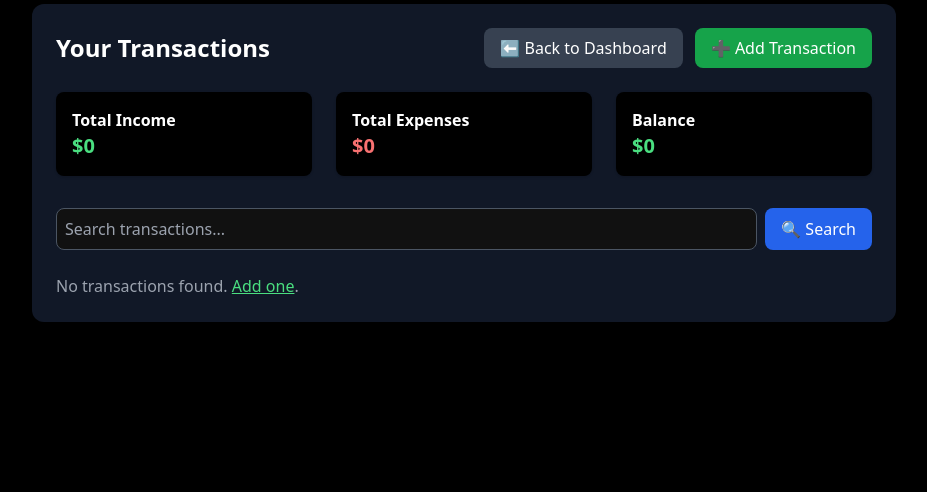
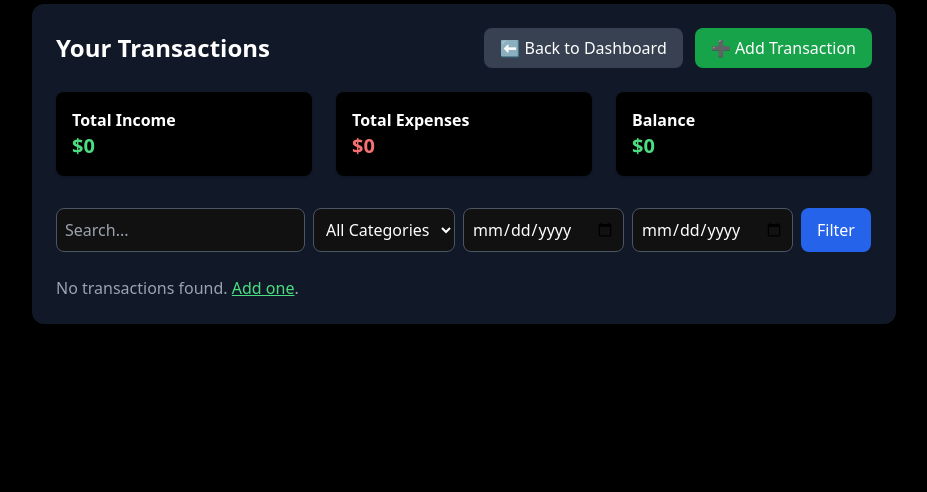
Before and after one commit to ethanmwangi/Financial_manager, a Django app: page /transactions/ in a window 1280 px wide. Shown: the part 140-632 px from the top of the page, without its empty margins (176-1103 px from the left). Run offline with Django 5.2, Linux system fonts and the light colour scheme; the visitor is signed in with stand-in values (Sample User, id 1); data that the repository does not hold is empty; parts of the project's set-up code (start-up, migrations or seed data) failed here and were passed over; some libraries are stand-ins or nearby versions.

Commit message:
final touch fr

```diff
--- a/transactions/templates/transactions/transaction_list.html
+++ b/transactions/templates/transactions/transaction_list.html
@@ -33,13 +33,22 @@
     </div>
   </div>
 
-  <!-- Search -->
-  <form method="get" class="mb-6 flex">
-    <input type="text" name="q" placeholder="Search transactions..."
-           value="{{ query|default:'' }}"
-           class="flex-1 p-2 rounded-lg border border-gray-600 text-black">
-    <button type="submit" class="ml-2 px-4 py-2 bg-blue-600 hover:bg-blue-700 rounded-lg text-white">
-      🔍 Search
+  <!-- Advanced Filtering -->
+  <form method="get" class="mb-6 flex flex-wrap gap-2">
+    <input type="text" name="q" placeholder="Search..." value="{{ query|default:'' }}"
+           class="p-2 rounded-lg border border-gray-600 text-black">
+    <select name="category" class="p-2 rounded-lg border border-gray-600 text-black">
+      <option value="all">All Categories</option>
+      {% for cat in categories %}
+        <option value="{{ cat }}" {% if category == cat %}selected{% endif %}>{{ cat|title }}</option>
+      {% endfor %}
+    </select>
+    <input type="date" name="start_date" value="{{ start_date|default:'' }}"
+           class="p-2 rounded-lg border border-gray-600 text-black">
+    <input type="date" name="end_date" value="{{ end_date|default:'' }}"
+           class="p-2 rounded-lg border border-gray-600 text-black">
+    <button type="submit" class="px-4 py-2 bg-blue-600 hover:bg-blue-700 rounded-lg text-white">
+      Filter
     </button>
   </form>
 
--- a/transactions/urls.py
+++ b/transactions/urls.py
@@ -7,5 +7,6 @@ urlpatterns = [
     path('create/', views.transaction_create, name='transaction_create'),
     path('edit/<int:pk>/', views.edit_transaction, name='edit_transaction'),
     path('delete/<int:pk>/', views.delete_transaction, name='delete_transaction'),
-     path('api/category-breakdown/', views.category_breakdown_api, name='category-breakdown-api'),
+    path('api/category-breakdown/', views.category_breakdown_api, name='category-breakdown-api'),
+    path('api/income-breakdown/', views.income_breakdown_api, name='income-breakdown-api'),
 ]
--- a/transactions/views.py
+++ b/transactions/views.py
@@ -10,17 +10,27 @@ from rest_framework.response import Response
 
 @login_required
 def transaction_list(request):
-    query = request.GET.get('q')
+    query = request.GET.get('q', '')
+    category = request.GET.get('category', '')
+    start_date = request.GET.get('start_date', '')
+    end_date = request.GET.get('end_date', '')
     transactions = Transaction.objects.filter(user=request.user).order_by('-date')
 
     if query:
         transactions = transactions.filter(description__icontains=query)
+    if category and category != 'all':
+        transactions = transactions.filter(category=category)
+    if start_date:
+        transactions = transactions.filter(date__gte=start_date)
+    if end_date:
+        transactions = transactions.filter(date__lte=end_date)
 
-    # FIXED: Calculate totals properly using CAPITAL LETTERS from your model
-    user_tx = Transaction.objects.filter(user=request.user)
-    income = sum((t.amount for t in user_tx if t.transaction_type == 'INCOME'), Decimal('0'))
-    expenses = sum((t.amount for t in user_tx if t.transaction_type == 'EXPENSE'), Decimal('0'))
+    income = sum((t.amount for t in transactions if t.transaction_type == 'income'), Decimal('0'))
+    expenses = sum((t.amount for t in transactions if t.transaction_type == 'expense'), Decimal('0'))
     balance = income - expenses
+
+    # If you have CATEGORY_CHOICES in your model:
+    categories = [c[0] for c in getattr(Transaction, 'CATEGORY_CHOICES', [])]
 
     return render(request, 'transactions/transaction_list.html', {
         'transactions': transactions,
@@ -28,6 +38,10 @@ def transaction_list(request):
         'expenses': expenses,
         'balance': balance,
         'query': query,
+        'category': category,
+        'categories': categories,
+        'start_date': start_date,
+        'end_date': end_date,
     })
 
 
@@ -93,3 +107,17 @@ def category_breakdown_api(request):
         "categories": list(categories.keys()),
         "amounts": list(categories.values())
     })
+
+@api_view(['GET'])
+@permission_classes([IsAuthenticated])
+def income_breakdown_api(request):
+    user = request.user
+    transactions = Transaction.objects.filter(user=user, transaction_type='income')
+    categories = {}
+    for tx in transactions:
+        cat = tx.category if tx.category else "Other"
+        categories[cat] = categories.get(cat, 0) + float(tx.amount)
+    return Response({
+        "categories": list(categories.keys()),
+        "amounts": list(categories.values())
+    })
--- a/users/models.py
+++ b/users/models.py
@@ -6,6 +6,7 @@ class CustomUser(AbstractUser):
     # Extra fields we might use later
     salary = models.DecimalField(max_digits=10, decimal_places=2, null=True, blank=True)
     financial_goal = models.CharField(max_length=255, null=True, blank=True)
+
 
     def __str__(self):
         return self.username
--- a/users/urls.py
+++ b/users/urls.py
@@ -3,7 +3,6 @@ from .views import signup_view, CustomLoginView, logout_view
 from django.contrib.auth.decorators import login_required
 from django.shortcuts import render
 from .views import dashboard_view
-
 
 
 # Simple dashboard view
--- a/users/views.py
+++ b/users/views.py
@@ -9,6 +9,7 @@ from decimal import Decimal
 import requests
 import json
 from books.models import Book
+
 
 # Signup View
 def signup_view(request):
```
Also changed, not shown: users/user_templates/users/dashboard.html (+39 -9 lines), users/migrations/0004_customuser_monthly_budget.py (added).
